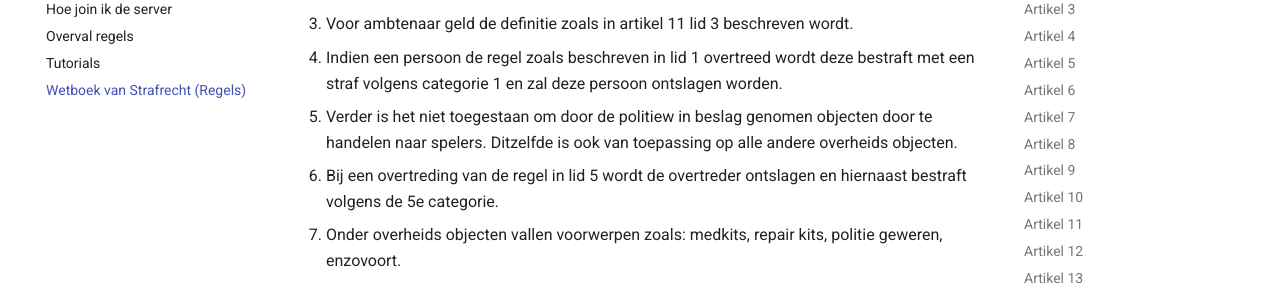
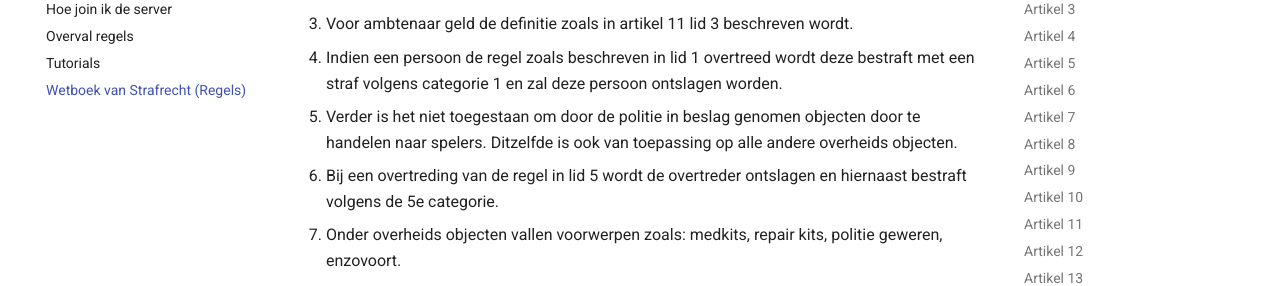
Before and after one commit to Tedeapolis/Tedeapolis, an MkDocs documentation site: the page built from docs/Wetboek.md, in a window 1280 px wide and 900 px high, scrolled down 7005 px. Shown: the part 153-439 px from the top of the window. Built offline with MkDocs 1.6.1 and Material for MkDocs 9.7.7, drawn with Linux system fonts in a browser that asks for light colours.

Commit message:
updated Artikel 22 lid 5

```diff
--- a/docs/Wetboek.md
+++ b/docs/Wetboek.md
@@ -166,7 +166,7 @@
 2. U bent als ambtenaar in functie als u niet buiten dienst bent.
 3. Voor ambtenaar geld de definitie zoals in artikel 11 lid 3 beschreven wordt.
 4. Indien een persoon de regel zoals beschreven in lid 1 overtreed wordt deze bestraft met een straf volgens categorie 1 en zal deze persoon ontslagen worden.
-5. Verder is het niet toegestaan om door de politiew in beslag genomen objecten door te handelen naar spelers. Ditzelfde is ook van toepassing op alle andere overheids objecten.
+5. Verder is het niet toegestaan om door de politie in beslag genomen objecten door te handelen naar spelers. Ditzelfde is ook van toepassing op alle andere overheids objecten.
 6. Bij een overtreding van de regel in lid 5 wordt de overtreder ontslagen en hiernaast bestraft volgens de 5e categorie.
 7. Onder overheids objecten vallen voorwerpen zoals: medkits, repair kits, politie geweren, enzovoort.
 8. Een ambtenaar buiten dienst mag geen politie wapens bij zich dragen deze dienen ter alle tijden na een dienst opgeborgen te worden in de wapenkluis. Bij overtreding van dit lid zal er gestraft worden volgens de 1e catogorie.
```
